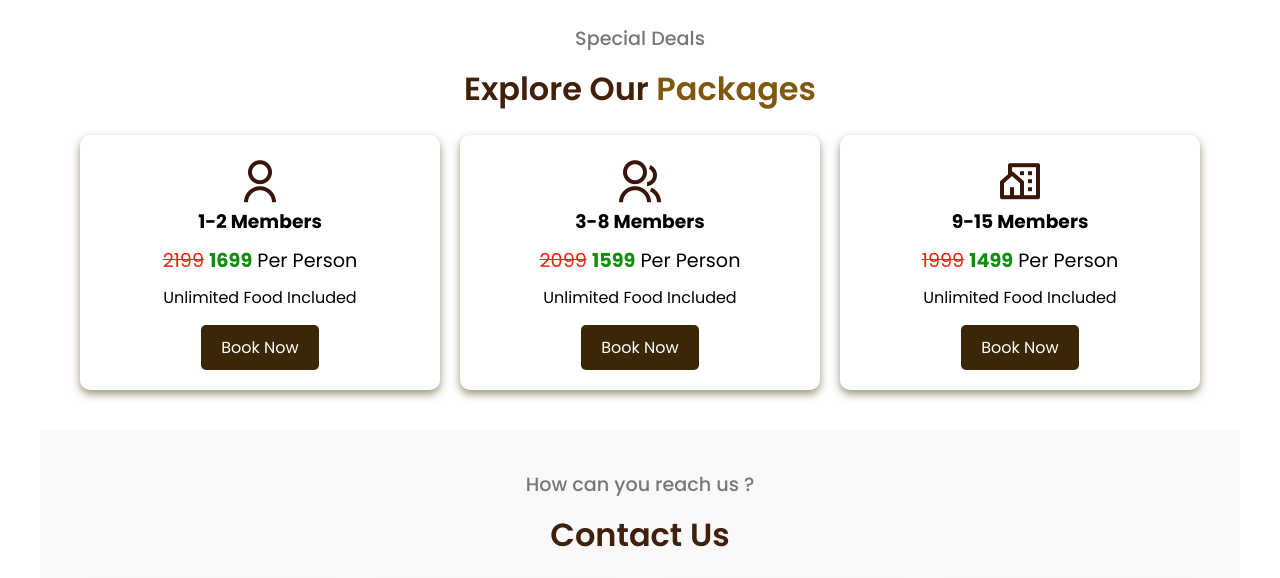
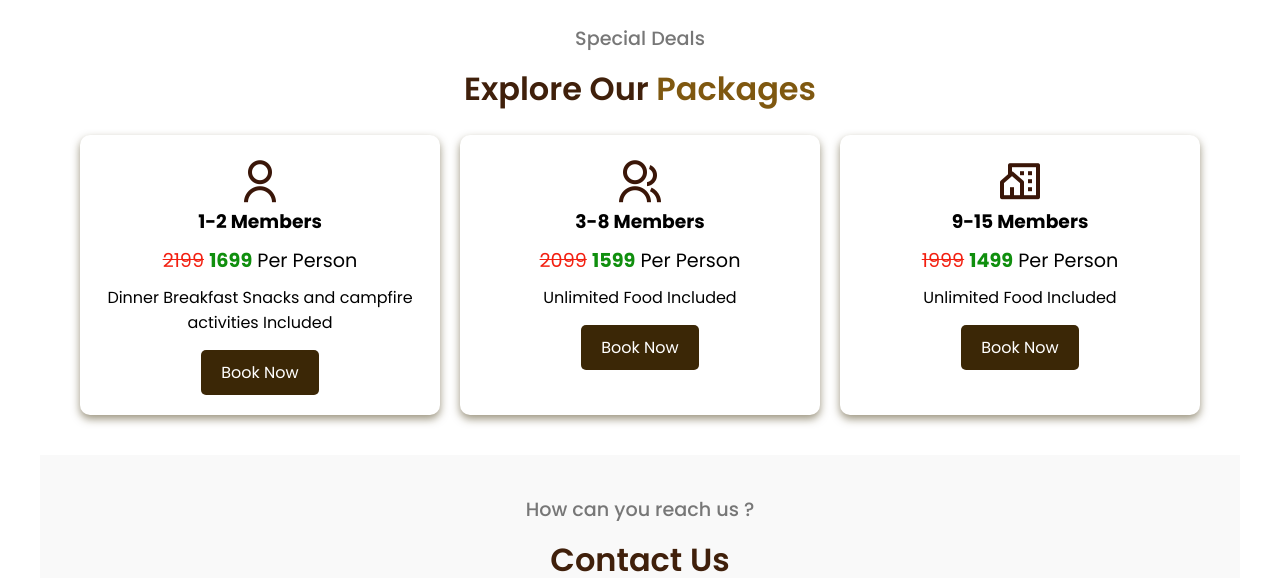
Before and after one commit to bettadakeshvi1/-----homestay, a plain HTML site: page index.html in a window 1280 px wide. Shown: the part 3622-4200 px from the top of the page. Drawn offline with nearby package versions, Linux system fonts and the light colour scheme.

Commit message:
Update package details in index.html updated. Food

```diff
--- a/index.html
+++ b/index.html
@@ -293,7 +293,7 @@
             <span class="original__price">2199</span>
             <span class="offer__price">1699</span> <span>Per Person</span>
           </p>
-          <p class="package__details">Unlimited Food Included</p>
+          <p class="package__details">Dinner Breakfast Snacks and campfire activities Included</p>
           <a href="booking.html" class="package__cta">Book Now</a>
         </div>
         <!-- Package 2 -->
```
